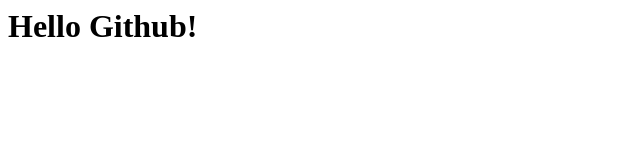
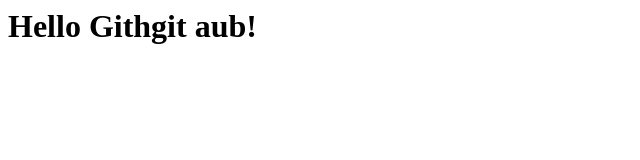
Before and after one commit to rashed-emran-apploye/demo-repo-, a plain HTML site: page index.html in a window 1280 px wide. Shown: the whole page, without its empty margins (0-640 px from the left). Drawn offline with Linux system fonts and the light colour scheme.

Commit message:
updated readme

```diff
--- a/index.html
+++ b/index.html
@@ -1 +1 @@
-<h1>Hello Github!</h1>
+<h1>Hello Githgit aub!</h1>
```
Also changed, not shown: 1 other file.
